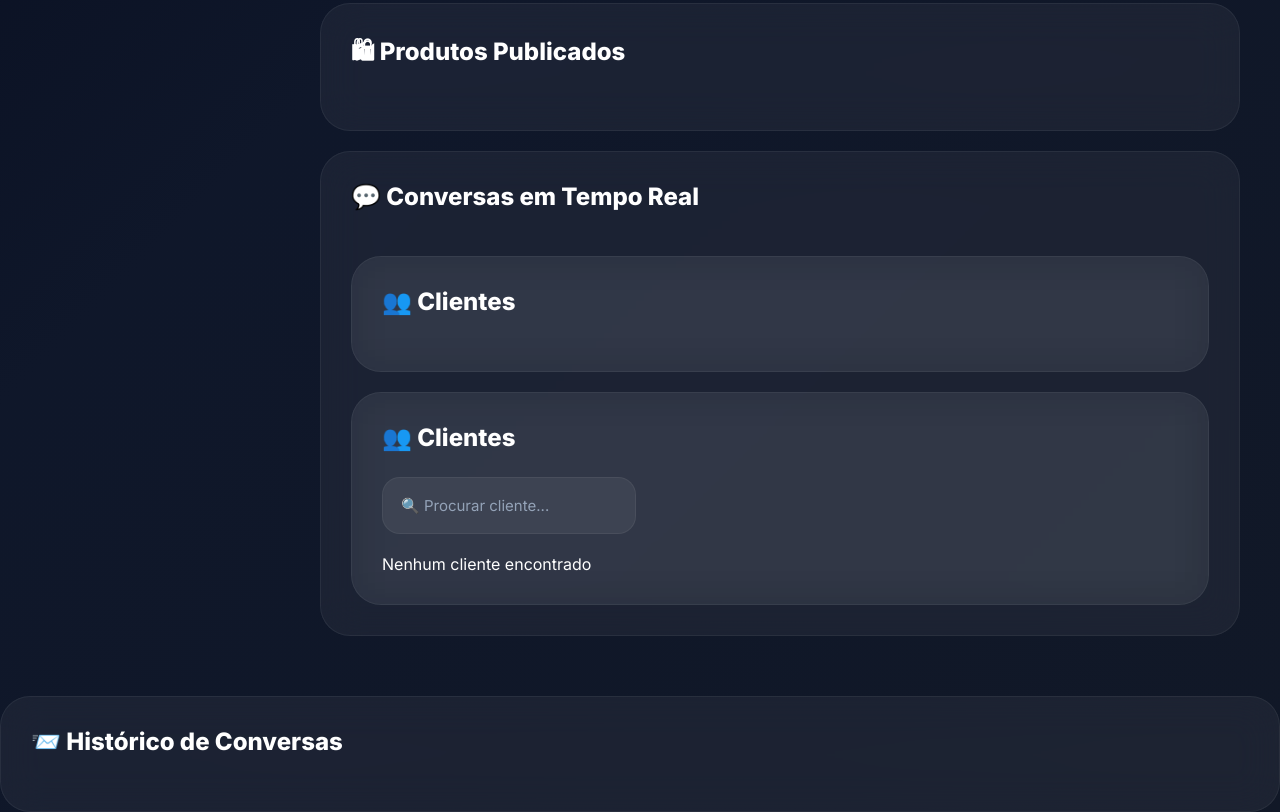
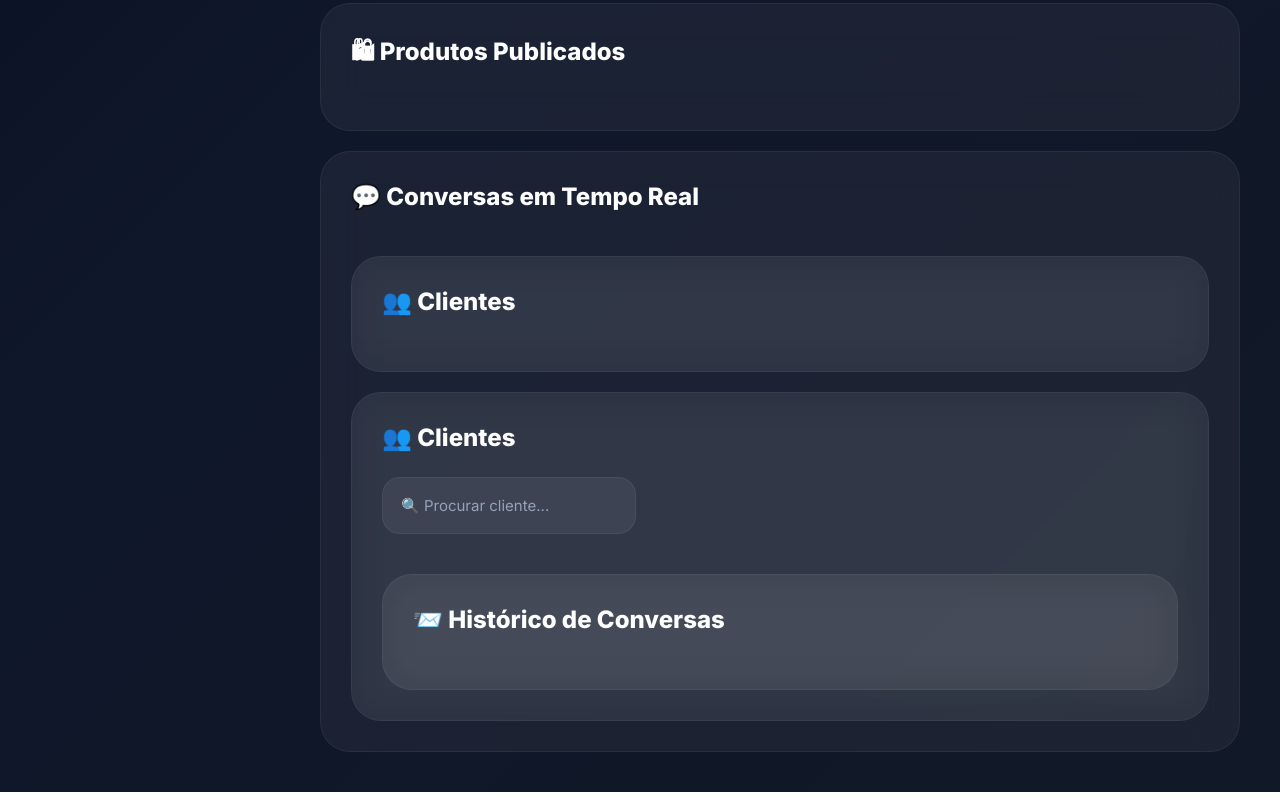
Before and after one commit to josemarpedro758/autovenda-ai, a website: page dashboard.html in a window 1280 px wide. Shown: the part 1281-2093 px from the top of the page. Drawn offline with nearby package versions, Linux system fonts and the light colour scheme; no server answers; sample sign-in values are in the browser's storage.

Commit message:
Update dashboard.html

```diff
--- a/dashboard.html
+++ b/dashboard.html
@@ -843,14 +843,6 @@ onkeyup="filterClients()"
 <br><br>
 
 <div id="clients">
-
-Nenhum cliente encontrado
-
-</div>
-
-</div>
-</div>
-
 </div>
 
 <br>
```
